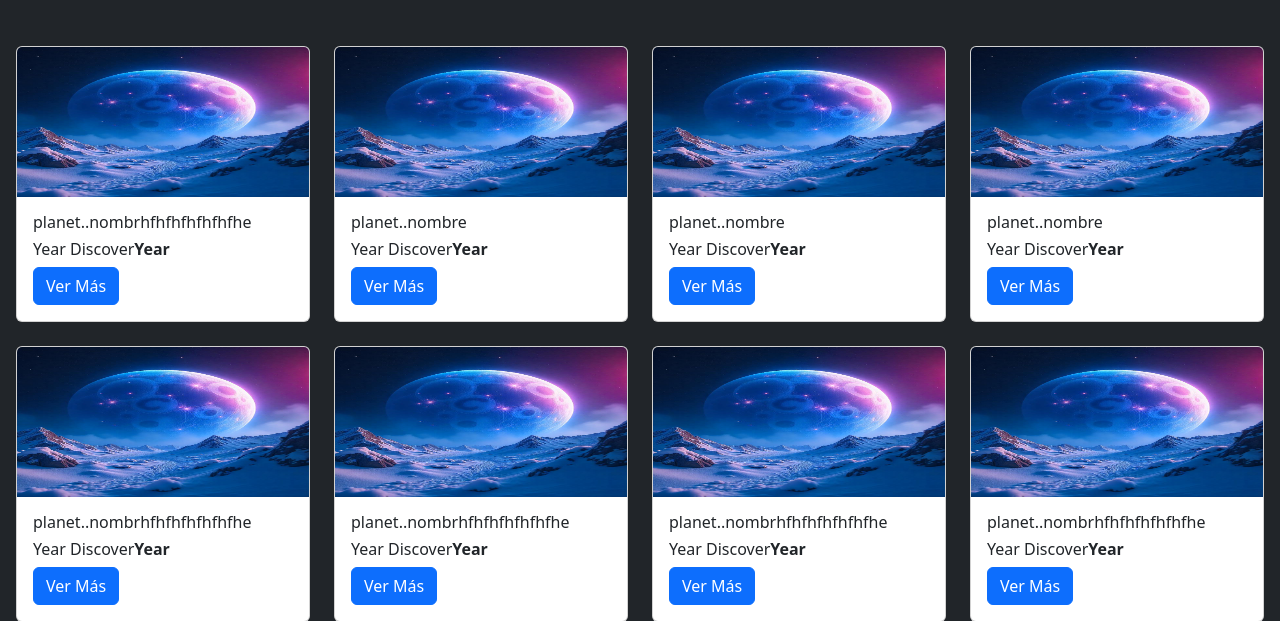
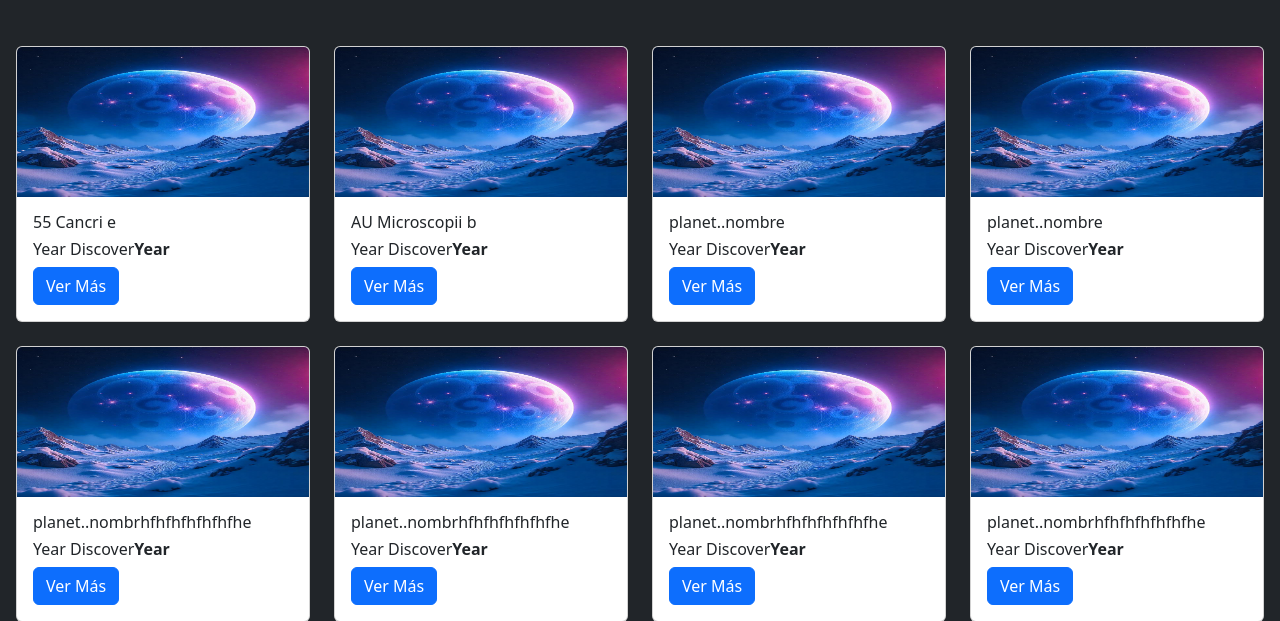
Before and after one commit to joshep-creator/Stellar-Innovation, a PHP site: page / in a window 1280 px wide. Shown: the part 1285-1906 px from the top of the page. Run offline with PHP 8.4, Linux system fonts and the light colour scheme.

Commit message:
Update exoplanets.php

```diff
--- a/exoplanets.php
+++ b/exoplanets.php
@@ -38,7 +38,7 @@
                 <div class="card">
                     <img class="card-img-top img-fluid" src="src/img/planet_1.jpg" style="height: 150px; width: auto;">
                     <div class="card-body">
-                        <h6>planet..nombrhfhfhfhfhfhfhe</h6>
+                        <h6>55 Cancri e</h6>
                         <div class="price">
                             <!--Actual year-->
                             <h6>Year Discover<strong>Year</strong></h6>
@@ -73,13 +73,13 @@
                 </div>
             </div>
 
-            <!-- single planet 1 -->
+            <!-- single planet 2 -->
             <div class="col-lg-3 col-md-4 col-sm-1 mb-4">
                 <?php $contador = 0; ?>
                 <div class="card">
                     <img class="card-img-top img-fluid" src="src/img/planet_1.jpg" style="height: 150px; width: auto;">
                     <div class="card-body">
-                        <h6>planet..nombre</h6>
+                        <h6>AU Microscopii b</h6>
                         <div class="price">
                             <!--Actual year-->
                             <h6>Year Discover<strong>Year</strong></h6>
```
